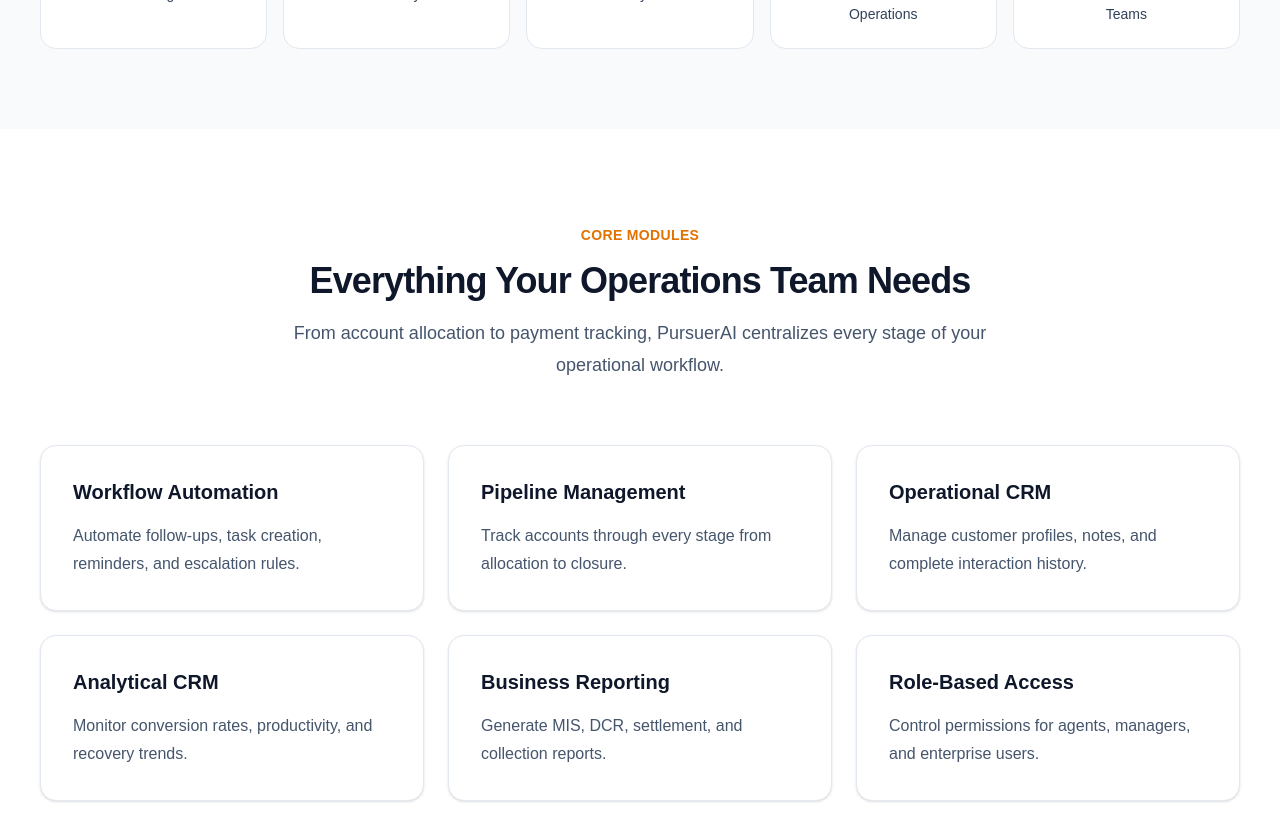
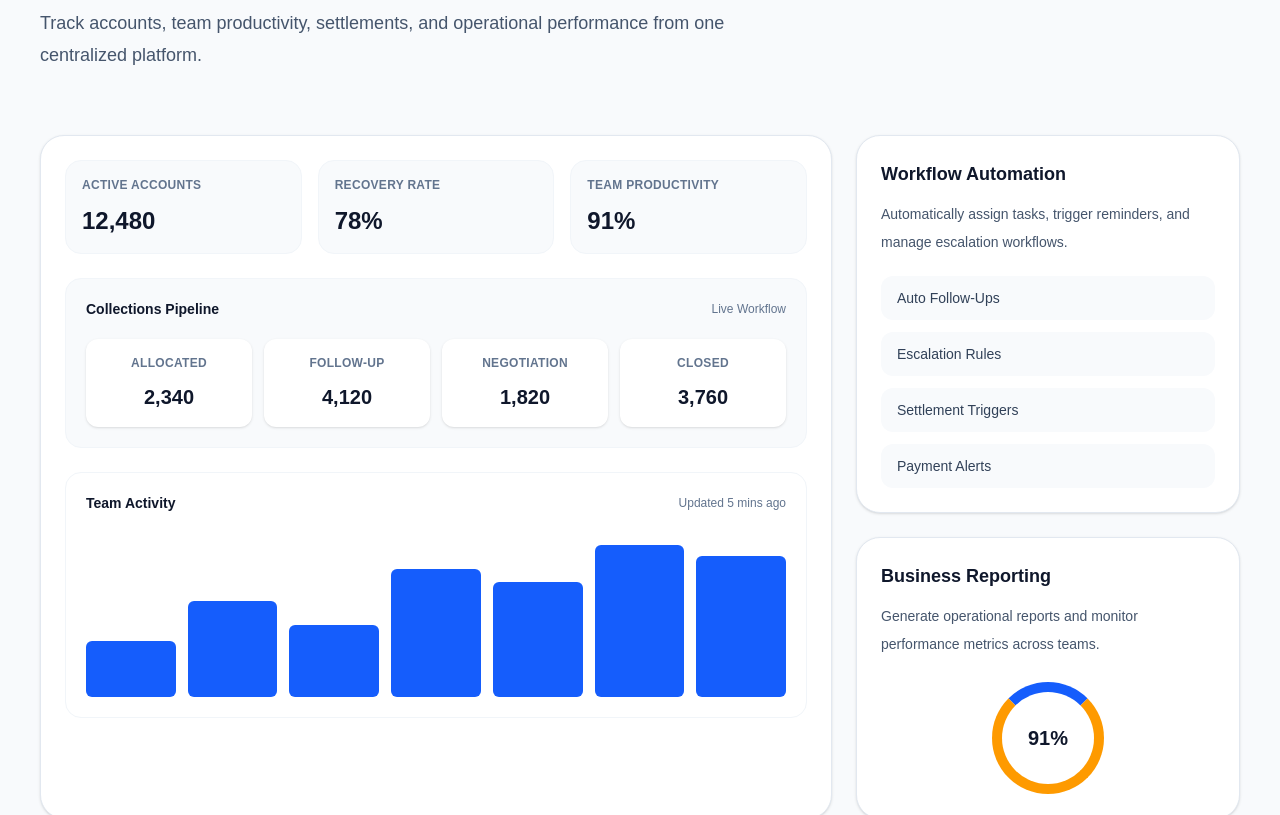
Before and after one commit to cva-sk23/invok-nectar, a Next.js app: page /products/pursuerai in a window 1280 px wide. Shown: the part 1000-1815 px from the top of the page. Built offline with nearby package versions, Linux system fonts and the light colour scheme.

Commit message:
Dashboard Section Component

```diff
--- a/app/products/pursuerai/page.tsx
+++ b/app/products/pursuerai/page.tsx
@@ -1,3 +1,4 @@
+import { PursuerDashboard } from "@/components/sections/pursuer-dashboard";
 export default function PursuerAIPage() {
   const modules = [
     {
@@ -151,6 +152,8 @@
           </div>
         </div>
       </section>
+
+    <PursuerDashboard />
 
       {/* Use Cases */}
       <section className="bg-slate-50 py-20">
--- /dev/null
+++ b/components/sections/pursuer-dashboard.tsx
@@ -0,0 +1,183 @@
+export function PursuerDashboard() {
+  return (
+    <section className="bg-slate-50 py-24">
+      <div className="mx-auto max-w-7xl px-6 lg:px-10">
+        {/* Section Heading */}
+        <div className="max-w-3xl">
+          <p className="text-sm font-semibold tracking-wide text-amber-600">
+            INSIDE PURSUERAI
+          </p>
+
+          <h2 className="mt-4 text-3xl font-semibold tracking-tight text-slate-900 md:text-5xl">
+            Operational Visibility Across Your Entire Workflow
+          </h2>
+
+          <p className="mt-6 text-lg leading-8 text-slate-600">
+            Track accounts, team productivity, settlements, and operational
+            performance from one centralized platform.
+          </p>
+        </div>
+
+        {/* Dashboard Layout */}
+        <div className="mt-16 grid gap-6 lg:grid-cols-3">
+          {/* Left Main Dashboard */}
+          <div className="rounded-3xl border border-slate-200 bg-white p-6 shadow-sm lg:col-span-2">
+            {/* Top Metrics */}
+            <div className="grid grid-cols-3 gap-4">
+              <MetricCard title="Active Accounts" value="12,480" />
+              <MetricCard title="Recovery Rate" value="78%" />
+              <MetricCard title="Team Productivity" value="91%" />
+            </div>
+
+            {/* Pipeline */}
+            <div className="mt-6 rounded-2xl border border-slate-100 bg-slate-50 p-5">
+              <div className="flex items-center justify-between">
+                <h3 className="text-sm font-semibold text-slate-900">
+                  Collections Pipeline
+                </h3>
+
+                <span className="text-xs text-slate-500">
+                  Live Workflow
+                </span>
+              </div>
+
+              <div className="mt-5 grid grid-cols-4 gap-3">
+                <PipelineCard
+                  stage="Allocated"
+                  value="2,340"
+                />
+
+                <PipelineCard
+                  stage="Follow-Up"
+                  value="4,120"
+                />
+
+                <PipelineCard
+                  stage="Negotiation"
+                  value="1,820"
+                />
+
+                <PipelineCard
+                  stage="Closed"
+                  value="3,760"
+                />
+              </div>
+            </div>
+
+            {/* Activity */}
+            <div className="mt-6 rounded-2xl border border-slate-100 p-5">
+              <div className="flex items-center justify-between">
+                <h3 className="text-sm font-semibold text-slate-900">
+                  Team Activity
+                </h3>
+
+                <span className="text-xs text-slate-500">
+                  Updated 5 mins ago
+                </span>
+              </div>
+
+              <div className="mt-6 flex h-40 items-end justify-between gap-3">
+                {[35, 60, 45, 80, 72, 95, 88].map((h, i) => (
+                  <div
+                    key={i}
+                    className="w-full rounded-md bg-blue-600"
+                    style={{ height: `${h}%` }}
+                  />
+                ))}
+              </div>
+            </div>
+          </div>
+
+          {/* Right Side Panels */}
+          <div className="space-y-6">
+            {/* Workflow Automation */}
+            <div className="rounded-3xl border border-slate-200 bg-white p-6 shadow-sm">
+              <h3 className="text-lg font-semibold text-slate-900">
+                Workflow Automation
+              </h3>
+
+              <p className="mt-3 text-sm leading-7 text-slate-600">
+                Automatically assign tasks, trigger reminders, and manage
+                escalation workflows.
+              </p>
+
+              <div className="mt-5 space-y-3">
+                {[
+                  "Auto Follow-Ups",
+                  "Escalation Rules",
+                  "Settlement Triggers",
+                  "Payment Alerts",
+                ].map((item) => (
+                  <div
+                    key={item}
+                    className="rounded-xl bg-slate-50 px-4 py-3 text-sm font-medium text-slate-700"
+                  >
+                    {item}
+                  </div>
+                ))}
+              </div>
+            </div>
+
+            {/* Reporting */}
+            <div className="rounded-3xl border border-slate-200 bg-white p-6 shadow-sm">
+              <h3 className="text-lg font-semibold text-slate-900">
+                Business Reporting
+              </h3>
+
+              <p className="mt-3 text-sm leading-7 text-slate-600">
+                Generate operational reports and monitor performance metrics
+                across teams.
+              </p>
+
+              <div className="mt-6 flex items-center justify-center">
+                <div className="flex h-28 w-28 items-center justify-center rounded-full border-[10px] border-amber-500 border-t-blue-600 text-xl font-semibold text-slate-900">
+                  91%
+                </div>
+              </div>
+            </div>
+          </div>
+        </div>
+      </div>
+    </section>
+  );
+}
+
+function MetricCard({
+  title,
+  value,
+}: {
+  title: string;
+  value: string;
+}) {
+  return (
+    <div className="rounded-2xl border border-slate-100 bg-slate-50 p-4">
+      <p className="text-xs font-semibold uppercase tracking-wide text-slate-500">
+        {title}
+      </p>
+
+      <p className="mt-3 text-2xl font-semibold text-slate-900">
+        {value}
+      </p>
+    </div>
+  );
+}
+
+function PipelineCard({
+  stage,
+  value,
+}: {
+  stage: string;
+  value: string;
+}) {
+  return (
+    <div className="rounded-xl bg-white p-4 text-center shadow-sm">
+      <p className="text-xs font-semibold uppercase tracking-wide text-slate-500">
+        {stage}
+      </p>
+
+      <p className="mt-3 text-xl font-semibold text-slate-900">
+        {value}
+      </p>
+    </div>
+  );
+}
```
